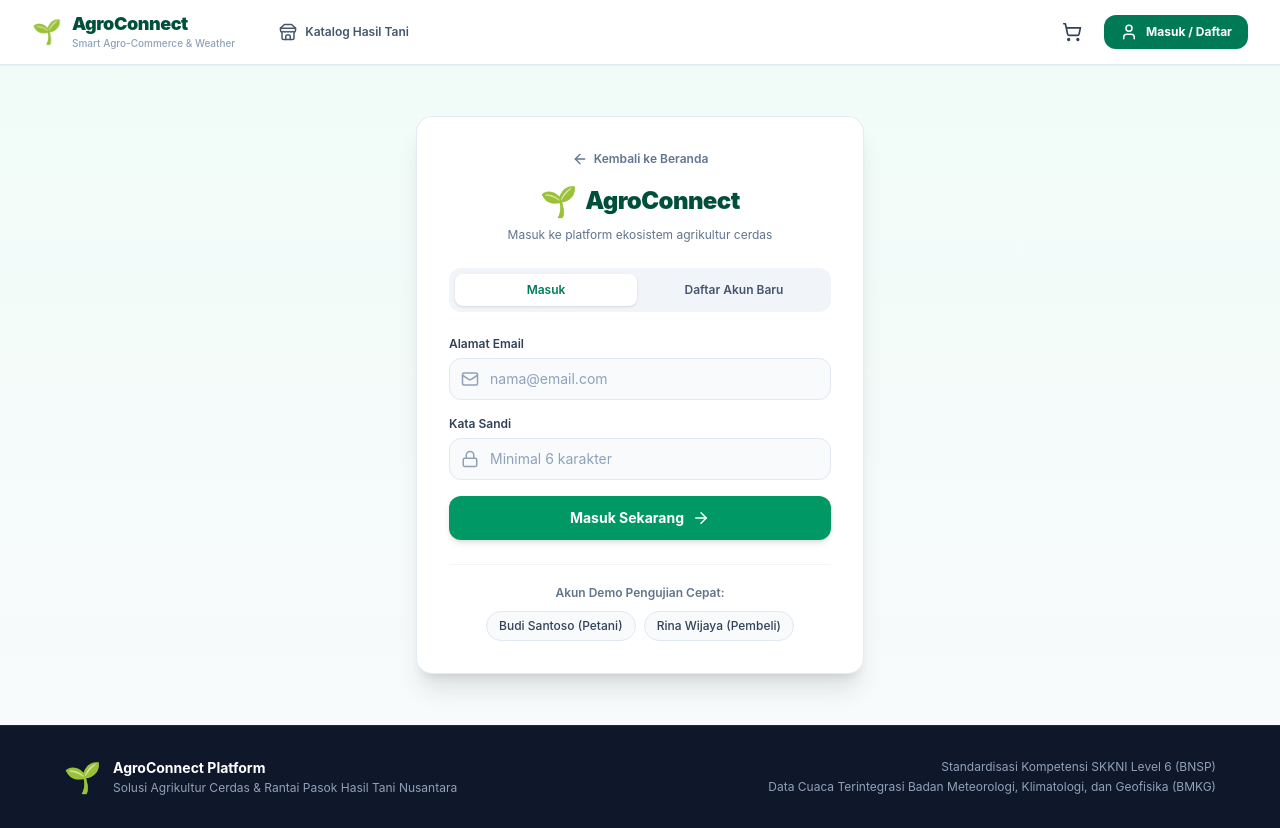
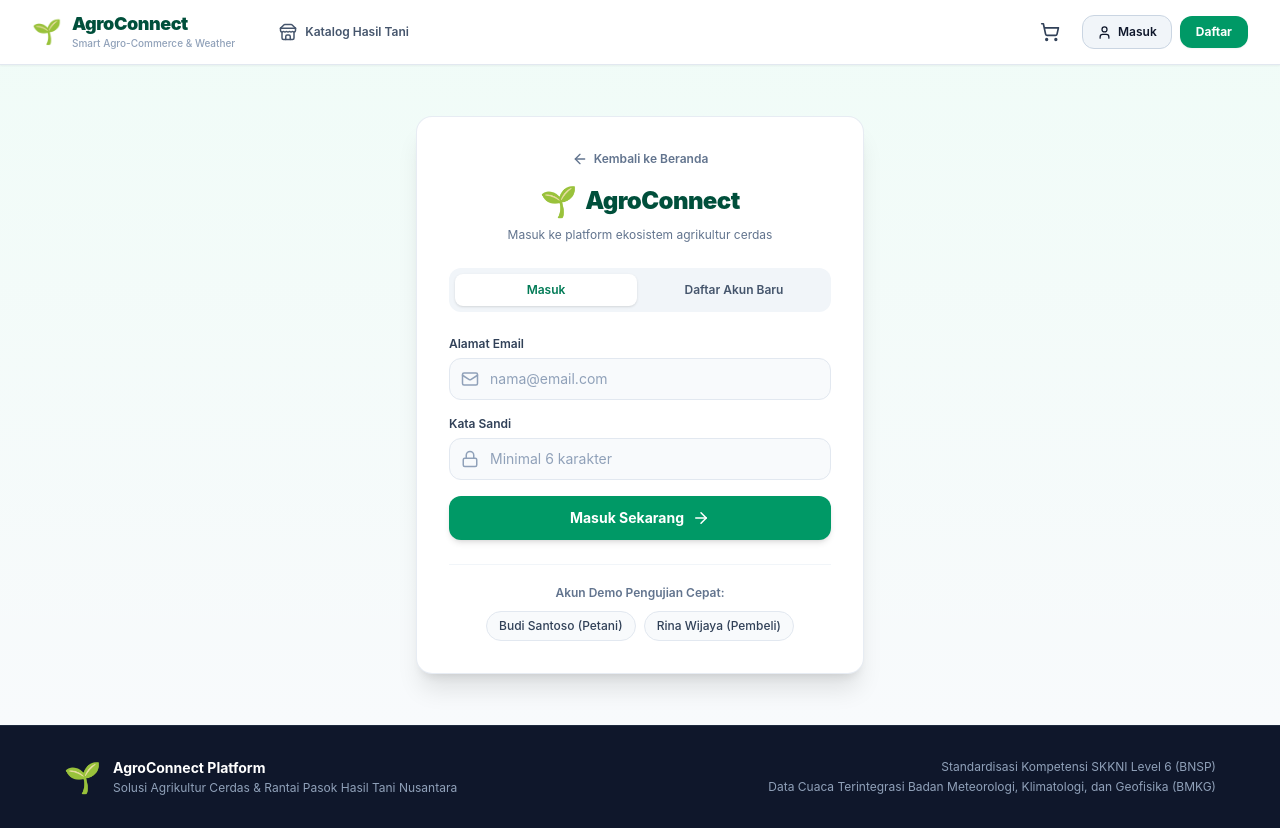
Before and after one commit to AgroConnect-Fredli4qoni/agroconnect-frontend-web, a React (Vite) app: page /auth in a window 1280 px wide. Built offline with nearby package versions, Linux system fonts and the light colour scheme.

Commit message:
feat(web): separate Masuk and green Daftar buttons in navbar with query mode sync

```diff
--- a/src/components/Navbar.tsx
+++ b/src/components/Navbar.tsx
@@ -104,15 +104,31 @@ export function Navbar(props: NavbarProps): React.JSX.Element {
             </button>
           </div>
         ) : (
-          <Link
-            to="/auth"
-            className={`inline-flex items-center gap-2 px-4 py-2 text-xs font-bold rounded-xl shadow-xs transition-all cursor-pointer ${
-              location.pathname === '/auth' ? 'bg-emerald-700 text-white' : 'bg-emerald-600 hover:bg-emerald-700 text-white'
-            }`}
-          >
-            <User size={18} />
-            <span>Masuk / Daftar</span>
-          </Link>
+          <div className="flex items-center gap-2">
+            <Link
+              to="/auth?mode=login"
+              className={`inline-flex items-center gap-1.5 px-3.5 py-2 text-xs font-semibold rounded-xl border border-slate-200 text-slate-700 hover:text-emerald-700 hover:bg-emerald-50/60 hover:border-emerald-200 transition-all cursor-pointer ${
+                location.pathname === '/auth' && location.search !== '?mode=register'
+                  ? 'bg-slate-100 text-slate-900 border-slate-300'
+                  : ''
+              }`}
+              title="Masuk ke Akun"
+            >
+              <User size={15} />
+              <span>Masuk</span>
+            </Link>
+            <Link
+              to="/auth?mode=register"
+              className={`inline-flex items-center gap-1.5 px-4 py-2 text-xs font-bold rounded-xl shadow-xs transition-all cursor-pointer ${
+                location.pathname === '/auth' && location.search === '?mode=register'
+                  ? 'bg-emerald-800 text-white'
+                  : 'bg-emerald-600 hover:bg-emerald-700 active:bg-emerald-800 text-white hover:shadow-sm'
+              }`}
+              title="Daftar Akun Baru"
+            >
+              <span>Daftar</span>
+            </Link>
+          </div>
         )}
       </div>
     </header>
--- a/src/pages/AuthPage.tsx
+++ b/src/pages/AuthPage.tsx
@@ -1,5 +1,5 @@
-import React, { useState } from 'react'
-import { useNavigate, useLocation, Link } from 'react-router-dom'
+import React, { useState, useEffect } from 'react'
+import { useNavigate, useLocation, useSearchParams, Link } from 'react-router-dom'
 import { User, Mail, Lock, ShieldCheck, ArrowRight, ArrowLeft } from 'lucide-react'
 import { useAuth } from '../context/AuthContext'
 
@@ -11,9 +11,11 @@ import { useAuth } from '../context/AuthContext'
 export function AuthPage(): React.JSX.Element {
   const navigate = useNavigate()
   const location = useLocation()
+  const [searchParams] = useSearchParams()
   const { login, register } = useAuth()
 
-  const [mode, setMode] = useState<'login' | 'register'>('login')
+  const initialMode = searchParams.get('mode') === 'register' ? 'register' : 'login'
+  const [mode, setMode] = useState<'login' | 'register'>(initialMode)
   const [name, setName] = useState<string>('')
   const [email, setEmail] = useState<string>('')
   const [password, setPassword] = useState<string>('')
@@ -22,6 +24,15 @@ export function AuthPage(): React.JSX.Element {
   const [isLoading, setIsLoading] = useState<boolean>(false)
   const [errorMsg, setErrorMsg] = useState<string>('')
   const [successMsg, setSuccessMsg] = useState<string>('')
+
+  useEffect(() => {
+    const queryMode = searchParams.get('mode')
+    if (queryMode === 'register' || queryMode === 'login') {
+      setMode(queryMode)
+      setErrorMsg('')
+      setSuccessMsg('')
+    }
+  }, [searchParams])
 
   const handleQuickLogin = (quickEmail: string, quickPass: string): void => {
     setEmail(quickEmail)
```
